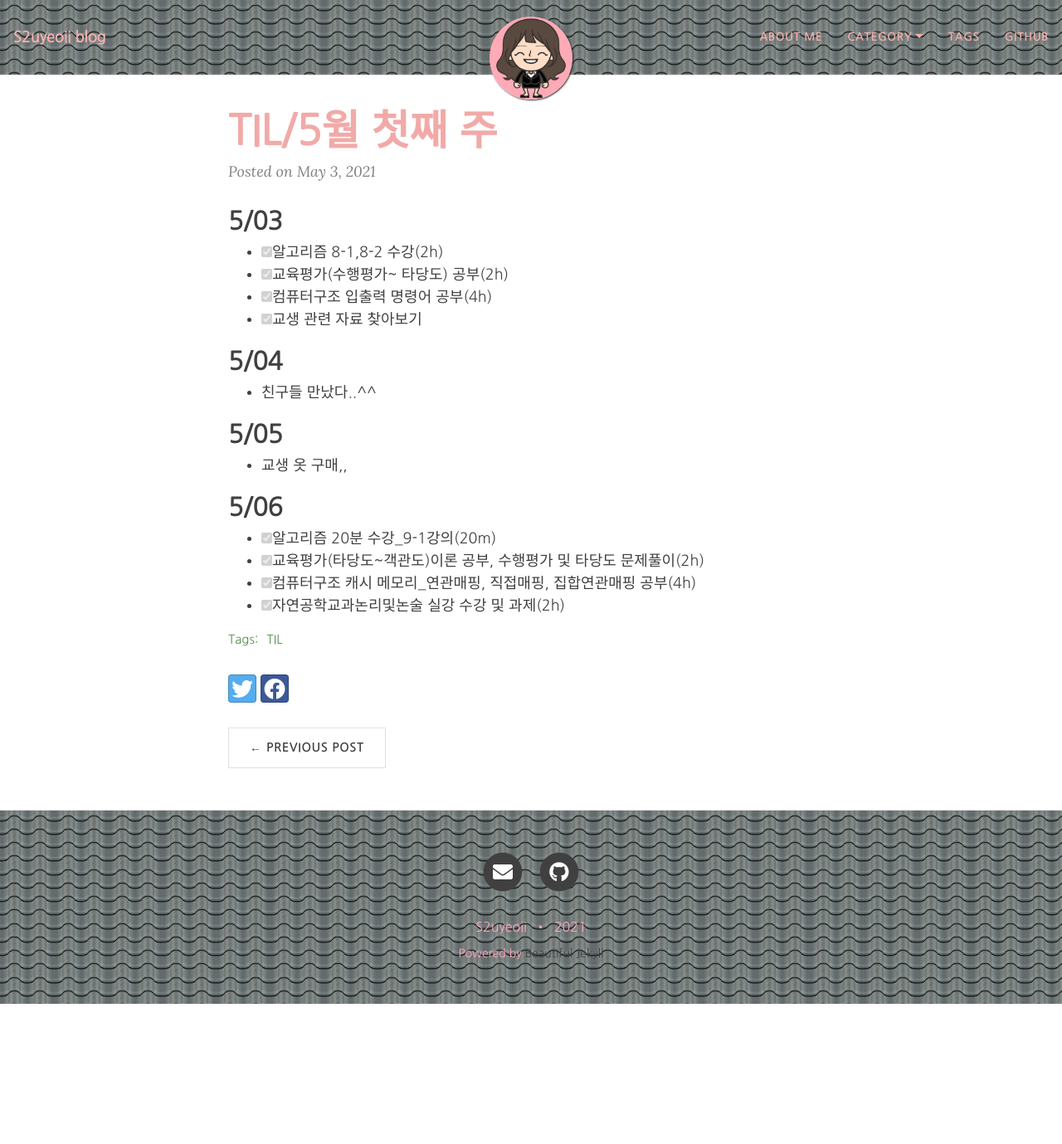
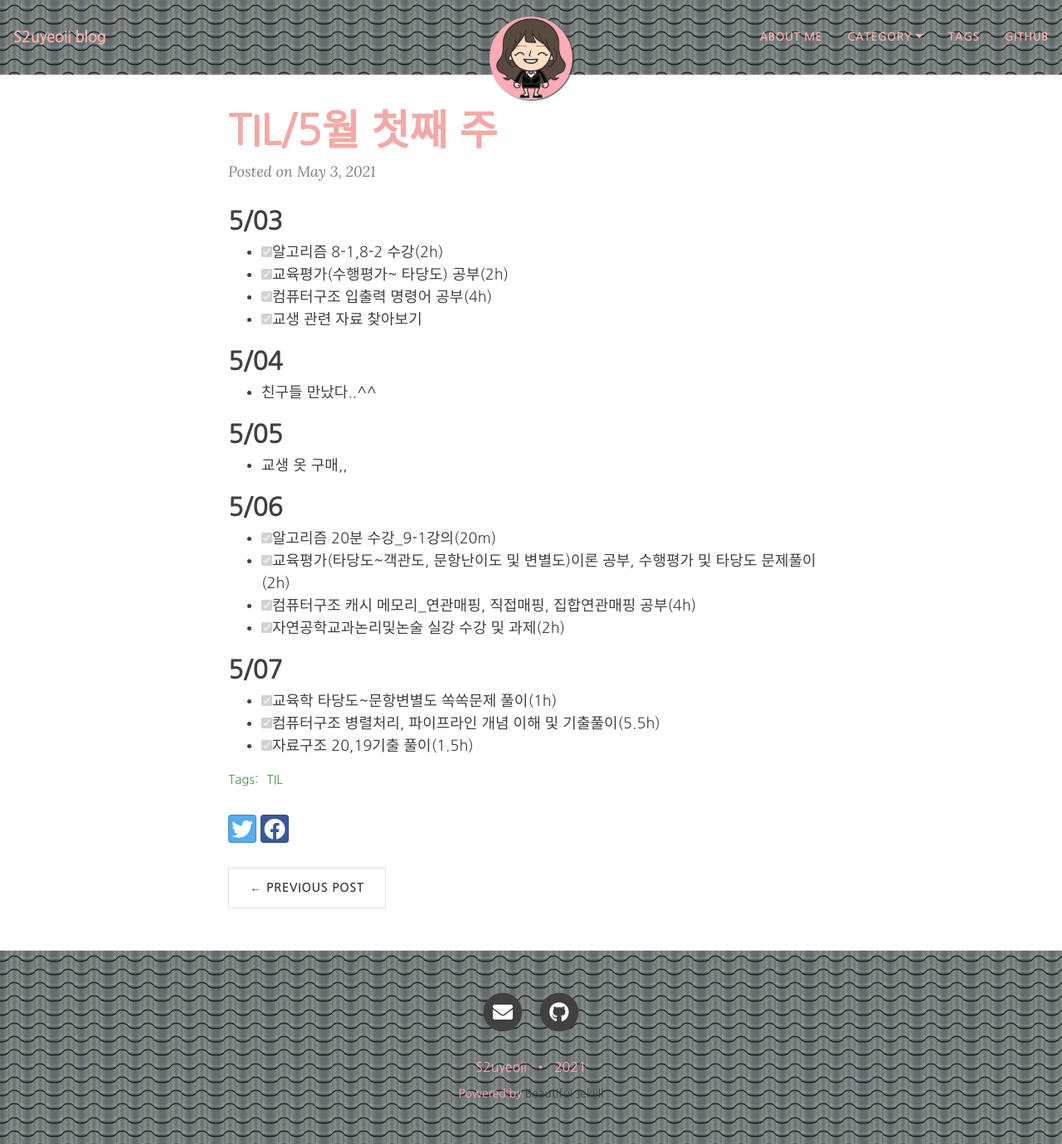
Before and after one commit to yeoneed/yeoneed.github.io, a Jekyll site: the page built from _posts/2021-05-03-TIL-5월첫째주.md, in a window 1280 px wide and 1379 px high. Shown: the whole window at 83% size. Built offline with Jekyll 4.4.1, drawn with Linux system fonts in a browser that asks for light colours; nearby versions of some CDN libraries; some web fonts are replaced.

Commit message:
Update 2021-05-03-TIL-5월첫째주.md

```diff
--- a/_posts/2021-05-03-TIL-5월첫째주.md
+++ b/_posts/2021-05-03-TIL-5월첫째주.md
@@ -25,6 +25,12 @@ category: [TIL]
 ## 5/06
 
  - [x] 알고리즘 20분 수강_9-1강의(20m)
- - [x] 교육평가(타당도~객관도)이론 공부, 수행평가 및 타당도 문제풀이(2h)
+ - [x] 교육평가(타당도~객관도, 문항난이도 및 변별도)이론 공부, 수행평가 및 타당도 문제풀이(2h)
  - [x] 컴퓨터구조 캐시 메모리_연관매핑, 직접매핑, 집합연관매핑 공부(4h)
  - [x] 자연공학교과논리및논술 실강 수강 및 과제(2h)
+
+## 5/07
+
+ - [x] 교육학 타당도~문항변별도 쏙쏙문제 풀이(1h)
+ - [x] 컴퓨터구조 병렬처리, 파이프라인 개념 이해 및 기출풀이(5.5h)
+ - [x] 자료구조 20,19기출 풀이(1.5h)
```
